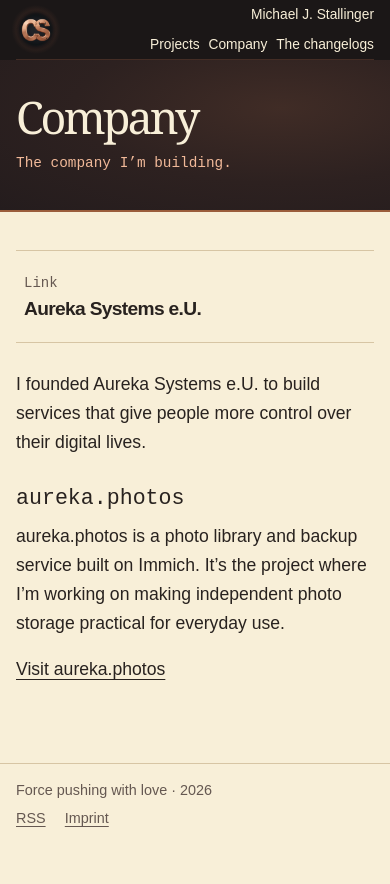
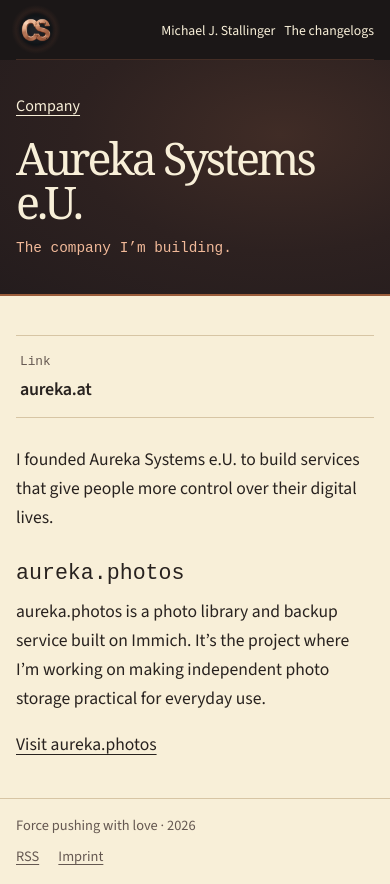
Before and after one commit to committed-sins/committedsins.dev, an Astro site: page /company in a window 390 px wide. Before the commit the page ends 844 px from the top, so only its background shows below. Built offline with nearby package versions, Linux system fonts and the light colour scheme; Astro itself is replaced by a stand-in of ours.

Commit message:
Simplify site navigation and use Source Sans 3
Make the homepage the project and company overview, keep the existing detail URLs, and serve the webfont and its license locally.

```diff
--- a/astro.config.mjs
+++ b/astro.config.mjs
@@ -3,7 +3,10 @@ import { defineConfig } from "astro/config";
 export default defineConfig({
   site: "https://committedsins.dev",
   output: "static",
-  redirects: { "/projects/aureka": "/company/" },
+  redirects: {
+    "/projects": "/#projects",
+    "/projects/aureka": "/company/",
+  },
   build: { inlineStylesheets: "never" },
   // Blossom's content security policy requires external scripts.
   vite: { build: { assetsInlineLimit: 0 } },
--- a/src/layouts/SiteLayout.astro
+++ b/src/layouts/SiteLayout.astro
@@ -16,8 +16,6 @@ const favicon = await getImage({ src: copperMonogram, width: 64, height: 64, for
 const canonical = Astro.site && new URL(Astro.url.pathname, Astro.site);
 const navigation = [
   { label: "Michael J. Stallinger", href: "/about/" },
-  { label: "Projects", href: "/projects/" },
-  { label: "Company", href: "/company/" },
   { label: "The changelogs", href: "/writing/" },
 ];
 ---
--- a/src/pages/company.astro
+++ b/src/pages/company.astro
@@ -9,10 +9,12 @@ const { Content } = await render(company);
 const { title, description, website } = company.data;
 ---
 
-<SiteLayout title="Company" description={`${title}. ${description}`}>
-  <PageBanner title="Company" description={description} />
+<SiteLayout title={title} description={`${title} ${description}`}>
+  <PageBanner title={title} description={description}>
+    <a class="back-link" href="/#company">Company</a>
+  </PageBanner>
   <div class="shell section">
-    <CompanyLink name={title} href={website} />
+    <CompanyLink name={new URL(website).hostname} href={website} />
     <div class="prose company-prose"><Content /></div>
   </div>
 </SiteLayout>
--- a/src/pages/index.astro
+++ b/src/pages/index.astro
@@ -33,7 +33,7 @@ const articles = (await getCollection("writing", ({ data }) => import.meta.env.D
     </div>
   </header>
   <div class="shell home-intro">
-    <p class="prose">I started Committed Sins to give my side projects a home. It’s also where I write down the details I’ll otherwise have to figure out twice.</p>
+    <p class="prose">I started Committed Sins to give my (side) projects a home.</p>
   </div>
   <section class="shell section section-followup" aria-labelledby="projects">
     <div class="section-heading">
@@ -41,7 +41,6 @@ const articles = (await getCollection("writing", ({ data }) => import.meta.env.D
         <h2 id="projects">Projects</h2>
         <p class="subtitle section-intro">Most of these started with something I wanted to use myself.</p>
       </div>
-      <a href="/projects/">Project overview</a>
     </div>
     <ProjectList projects={projects} />
   </section>
--- a/src/pages/projects/[...id].astro
+++ b/src/pages/projects/[...id].astro
@@ -19,7 +19,7 @@ const Content = project.local && (await render(project.local)).Content;
 <SiteLayout title={title} description={description}>
   <article>
     <PageBanner title={title} description={description}>
-      <a class="back-link" href="/projects/">All projects</a>
+      <a class="back-link" href="/#projects">All projects</a>
       <p class="entry-tag">{category}</p>
     </PageBanner>
     <div class="shell section">
--- a/src/styles/site.css
+++ b/src/styles/site.css
@@ -1,6 +1,14 @@
+@font-face {
+  font-family: "Source Sans 3";
+  src: url("/fonts/source-sans-3/SourceSans3VF-Upright.ttf.woff2") format("woff2");
+  font-style: normal;
+  font-weight: 200 900;
+  font-display: swap;
+}
+
 :root {
   color-scheme: light;
-  font-family: Arial, Helvetica, sans-serif;
+  font-family: "Source Sans 3", Arial, Helvetica, sans-serif;
   color: #28221f;
   background: var(--paper);
   --ink: #1b1717;
@@ -101,7 +109,7 @@ nav a:hover, nav a[aria-current] { color: var(--copper); text-decoration: underl
 .entry:hover { background: var(--wash); }
 .entry:hover .entry-title { text-decoration: underline; }
 .entry-tag { color: var(--muted); font: 0.875rem/1.5 var(--mono); }
-.entry-title { font-size: clamp(1.2rem, 2.3vw, 1.66rem); font-weight: 700; letter-spacing: -0.035em; }
+.entry-title { font-size: clamp(1.2rem, 2.3vw, 1.66rem); font-weight: 600; line-height: 1.25; letter-spacing: -0.035em; }
 .entry-description { color: var(--muted); line-height: 1.55; }
 .entry-summary { display: grid; justify-items: start; gap: 0.45rem; }
 .entry-status { padding: 0.2rem 0.45rem; color: var(--muted); background: var(--wash); font: 0.8rem/1.45 var(--mono); }
@@ -157,7 +165,9 @@ nav a:hover, nav a[aria-current] { color: var(--copper); text-decoration: underl
   .hero-art { display: none; }
   .about-layout { grid-template-columns: 1fr; gap: 2rem; }
   .about-frame { width: min(100%, 12rem); }
-  .entry { grid-template-columns: 1fr; gap: 0.3rem; }
+  .entry { grid-template-columns: 1fr; gap: 0.35rem; padding: 1rem 0.25rem; }
+  .entry .entry-tag { font-size: 0.8rem; }
+  .entry-title { font-size: 1.125rem; line-height: 1.35; letter-spacing: -0.015em; }
 }
 
 @media (max-width: 30rem) {
@@ -168,8 +178,3 @@ nav a:hover, nav a[aria-current] { color: var(--copper); text-decoration: underl
   .about-work dl > div { grid-template-columns: 1fr; }
   .footer-inner { align-items: flex-start; flex-direction: column; gap: 0.75rem; padding-block: 1.1rem; }
 }
-
-@media (max-width: 28rem) {
-  .header-inner nav a { padding-block: 0.45rem; }
-  .header-inner nav a:first-child { flex-basis: 100%; text-align: right; }
-}
```
Also changed, not shown: src/pages/projects/index.astro (deleted, +0 -15 lines), README.md, public/fonts/source-sans-3/LICENSE.md (added), public/fonts/source-sans-3/SourceSans3VF-Upright.ttf.woff2 (added).
